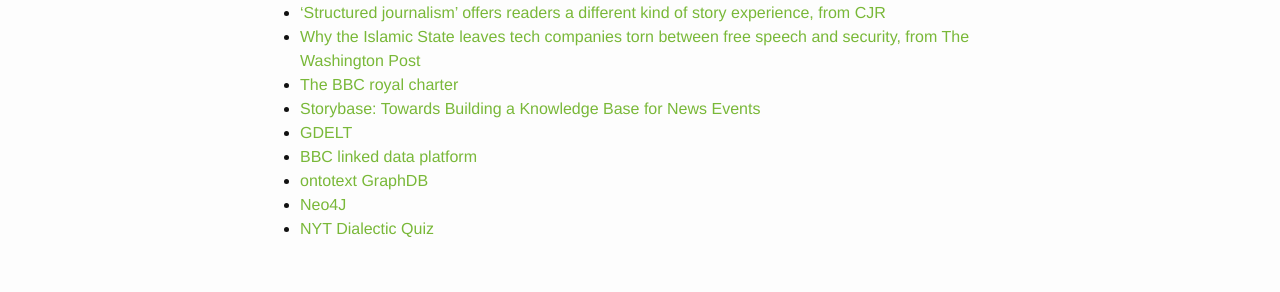
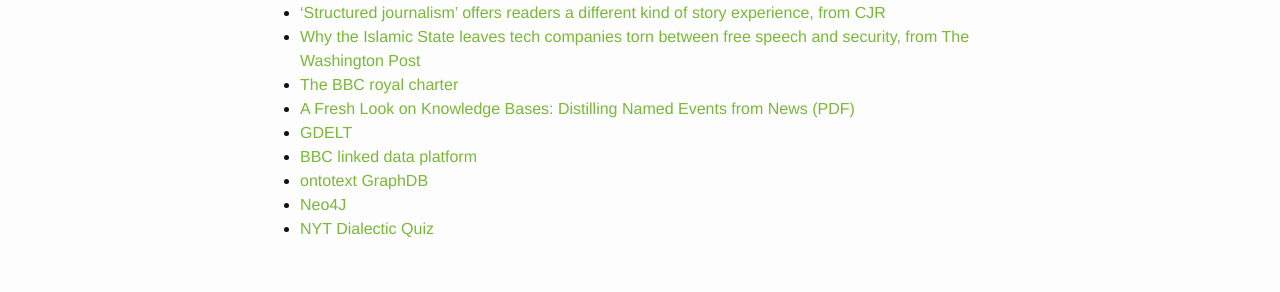
Before and after one commit to beatsryetypes/beatsryetypes.github.io, a Jekyll site: the page built from _posts/2015-08-31-episode-29-structured-journalism-with-jacqui-maher.md, in a window 1280 px wide. Shown: the part 1094-1386 px from the top of the page. Built offline with Jekyll 4.4.1, drawn with Linux system fonts in a browser that asks for light colours.

Commit message:
Correct paper link

```diff
--- a/_posts/2015-08-31-episode-29-structured-journalism-with-jacqui-maher.md
+++ b/_posts/2015-08-31-episode-29-structured-journalism-with-jacqui-maher.md
@@ -31,7 +31,7 @@
 * ['Structured journalism' offers readers a different kind of story experience, from CJR](http://www.cjr.org/innovations/structured_journalism.php)
 * [Why the Islamic State leaves tech companies torn between free speech and security, from The Washington Post](https://www.washingtonpost.com/world/national-security/islamic-states-embrace-of-social-media-puts-tech-companies-in-a-bind/2015/07/15/0e5624c4-169c-11e5-89f3-61410da94eb1_story.html?kmap=1&pr=1)
 * [The BBC royal charter](http://www.bbc.co.uk/bbctrust/governance/regulatory_framework/charter_agreement.html)
-* [Storybase: Towards Building a Knowledge Base for News Events](http://www.aclweb.org/anthology/P15-4023)
+* [A Fresh Look on Knowledge Bases: Distilling Named Events from News (PDF)](https://people.mmci.uni-saarland.de/~jilles/pubs/2014/eventkb-kuzey,vreeken,weikum.pdf)
 * [GDELT](http://gdeltproject.org/)
 * [BBC linked data platform](http://www.bbc.co.uk/blogs/internet/entries/af6b613e-6935-3165-93ca-9319e1887858)
 * [ontotext GraphDB](http://ontotext.com/products/ontotext-graphdb/)
```
